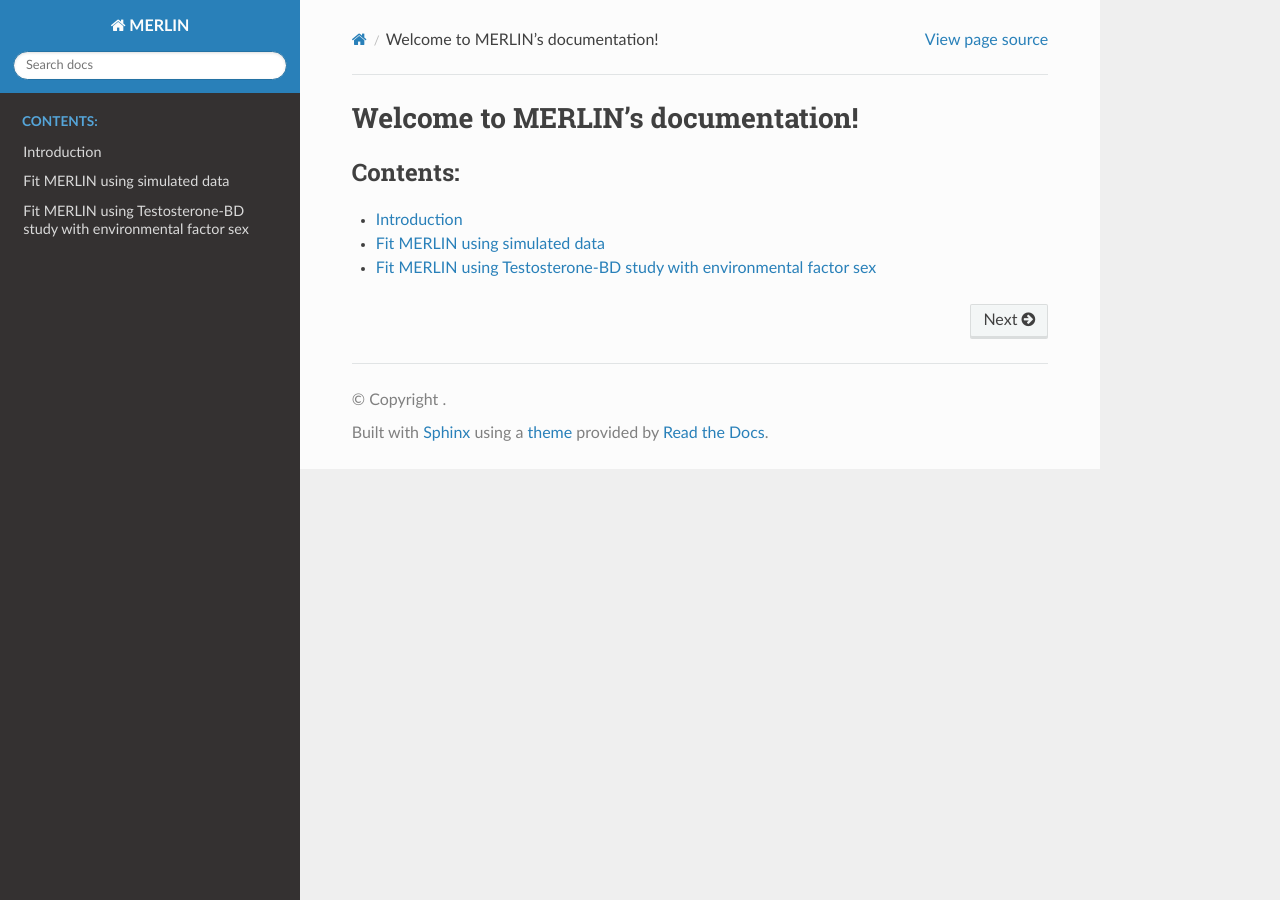
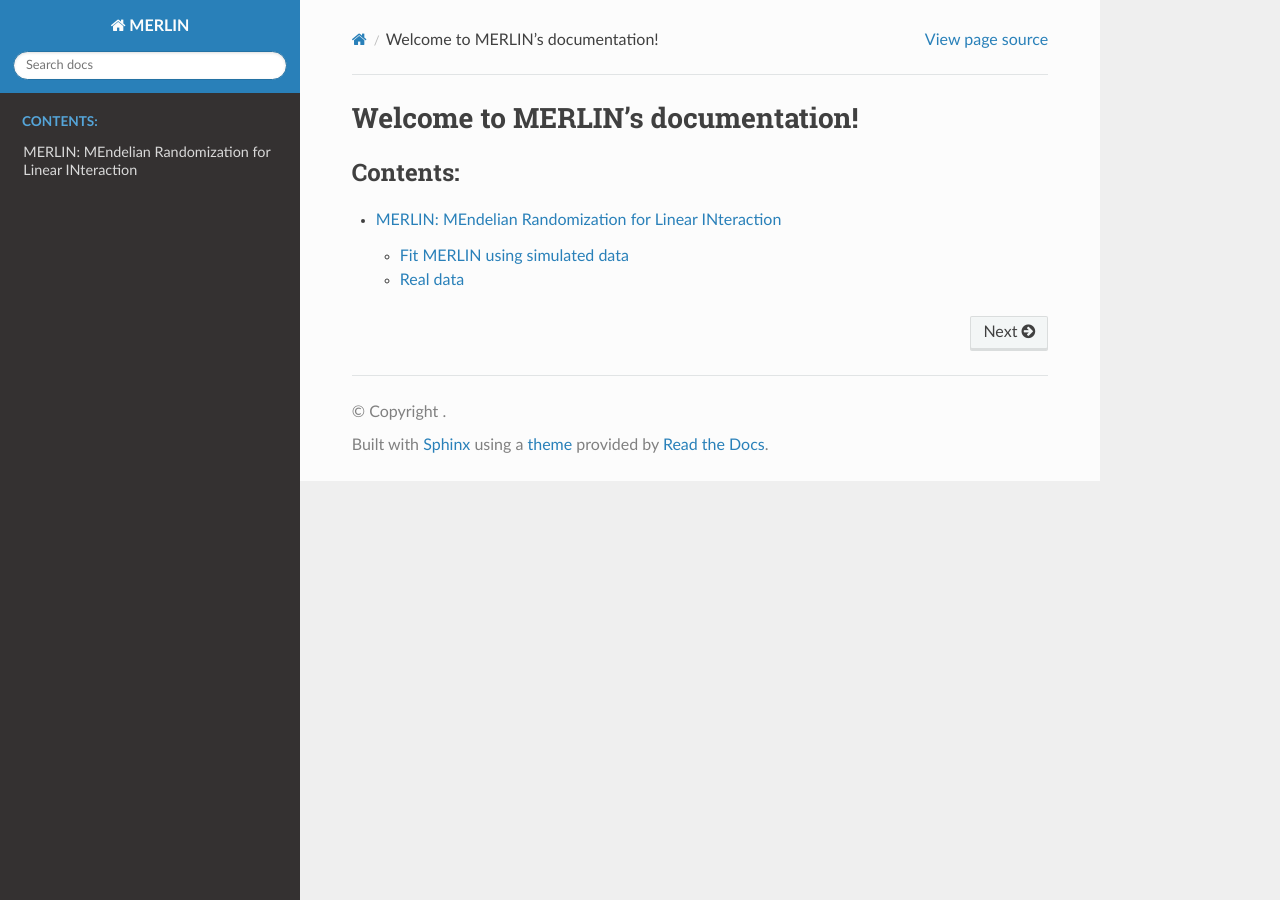
Before and after one commit to shilab-ecnu/MERLIN, a Sphinx documentation site: the page built from docs/source/index.rst, in a window 1280 px wide. Built offline with Sphinx 7.4.7 and the Read the Docs theme 3.1.0, drawn with Linux system fonts in a browser that asks for light colours; some of the changed lines change nothing that is shown.

Commit message:
Update MERLIN.md

````diff
--- a/docs/source/MERLIN.md
+++ b/docs/source/MERLIN.md
@@ -14,21 +14,15 @@
 options(encoding = "UTF-8")
 ```
 
-### Introduction
+# MERLIN: MEndelian Randomization for Linear INteraction
+This vignette provides an introduction to the *MERLIN* package. R package *MERLIN* implements MERLIN for causal heterogeneity using summary statistics.
 
-This vignette provides an introduction to the *MERLIN* package. R package
-*MERLIN* implements MERLIN for causal heterogeneity using summary
-statistics.
-
-Install the development version of *MERLIN* by use of the 'devtools'
-package. Note that *MERLIN* depends on the 'Rcpp' and 'RcppArmadillo'
-package, which also requires appropriate setting of Rtools and Xcode for
-Windows and Mac OS/X, respectively.
+Install the development version of *MERLIN* by use of the 'devtools' package. Note that *MERLIN* depends on the 'Rcpp' and 'RcppArmadillo' packages, which also require appropriate settings of Rtools and Xcode for Windows and Mac OS/X, respectively.
 
 To install this package, run the following command in R.
 
 ```
-library(devtools)
+library(remotes)
 install_github("shilab-ecnu/MERLIN")
 ```
 
@@ -38,9 +32,10 @@
 library(MERLIN)
 ```
 
-### Fit MERLIN using simulated data
+## Fit MERLIN using simulated data
+The repeated code in the paper is all in this hyperlink: <a href="https://github.com/shilab-ecnu/MERLIN/tree/main/simulation">SIMULATION</a>.
 
-We first generate the genotype data and environmental variable:
+We first generate the genotype data and the environmental variable:
 
 ```{r, eval = FALSE}
 library(mvtnorm)
@@ -66,9 +61,7 @@
 E_x <- rnorm(n_exp + n_out)
 ```
 
-Now simulate the genetic effect sizes. The main genetic effects ($\gamma_1$)
-and G×E interaction effects ($\gamma_3$) are generated as correlated multivariate
-normal variables with specified heritabilities.
+Now simulate the genetic effect sizes. The main genetic effects ($\gamma_1$) and G×E interaction effects ($\gamma_3$) are generated as correlated multivariate normal variables with specified heritabilities.
 
 ```{r, eval = FALSE}
 sigma2g1 <- h_g1 / m;
@@ -84,7 +77,7 @@
 gamma_3x <- gamma1_3[, 2]
 ```
 
-Generate the exposure ($X$) and outcome ($Y$) variables With the genetic effects defined.
+Generate the exposure ($X$) and outcome ($Y$) variables with the genetic effects defined.
 
 ```{r, eval = FALSE}
 GE <- G * E_x;
@@ -134,8 +127,7 @@
                             interaction = TRUE, E = out_E)
 ```
 
-We select genetic instruments using a p-value threshold. SNPs in either the GWAS
-or GWIS analysis are included in the union set of instruments.
+We select genetic instruments using a p-value threshold. SNPs in either the GWAS or GWIS analysis are included in the union set of instruments.
 
 ```{r, eval = FALSE}
 p_threshold <- 0.01;
@@ -178,17 +170,14 @@
 pval4 <- res$Beta4.pval
 ```
 
-beta1_hat, se1_hat, pval1 are estimated average causal effect, corresponding standard error and p-value of beta1_hat. beta4_hat, se4_hat, pval4 are estimated heterogeneity causal effect, corresponding standard error and p-value of beta4_hat.
+beta1_hat, se1_hat, and pval1 are the estimated average causal effect, corresponding standard error, and p-value of beta1_hat. beta4_hat, se4_hat, and pval4 are the estimated heterogeneity causal effect, corresponding standard error, and p-value of beta4_hat.
 
+## Real data
+### The Testosterone-BD study with environmental factor sex
 
-### Fit MERLIN using Testosterone-BD study with environmental factor sex
+All the raw data for the real-data analyses in the replicated paper are stored on <a href="https://figshare.com/articles/dataset/Data_for_MERLIN/29910116">MERLIN Dataset on Figshare</a>. Here, we take the dataset “The Testosterone–BD study with the environmental factor sex” as an example.
 
-Furthermore, we give an example to illustrate the implements of MERLIN
-for real data analysis. The following
-datasets ('Testosterone.GWAS.txt.gz', 'Testosterone.GWIS.txt.gz',
-'BD.GWAS.txt.gz', 'BD.GWIS.txt.gz', 'g1000_eur.bed','g1000_eur.fam',
-'g1000_eur.bim', 'all.bed') should be prepared. Download here:
-$\underline{\href{https://figshare.com/articles/dataset/Data_for_MERLIN/29910116}{https://figshare.com/articles/dataset/Data_for_MERLIN/29910116}}$.
+Furthermore, we give an example to illustrate the implementation of MERLIN for real data analysis. The following datasets ('Testosterone.GWAS.txt.gz', 'Testosterone.GWIS.txt.gz', 'BD.GWAS.txt.gz', 'BD.GWIS.txt.gz', 'g1000_eur.bed','g1000_eur.fam', 'g1000_eur.bim', 'all.bed') should be prepared. Download here: <a href="https://figshare.com/articles/dataset/Data_for_MERLIN/29910116">MERLIN Dataset on Figshare</a>
 
 ```{r}
 expgwas <- "Testosterone.GWAS.txt.gz";
@@ -199,12 +188,9 @@
 block_file <- "all.bed";
 ```
 
-'expgwas', 'expgwis', 'outgwas', 'outgwis' are the datasets names for
-exposure GWAS, exposure GWIS, outcome GWAS and outcome GWIS,
-respectively. Here the environment variable is sex.
+'expgwas', 'expgwis', 'outgwas', and 'outgwis' are the dataset names for exposure GWAS, exposure GWIS, outcome GWAS, and outcome GWIS, respectively. Here, the environment variable is sex.
 
-These four datasets must have the following format (note that it must be
-tab delimited): including columns as SNP,CHR,BP,A1,A2,BETA,SE,P.
+These four datasets must have the following format (note that it must be tab-delimited): including columns as SNP, CHR, BP, A1, A2, BETA, SE, and P.
 
 ```{r, echo=FALSE}
 example <- read.table("example.txt", header = TRUE)
@@ -215,37 +201,28 @@
 ```
 
 
-If GWAS and GWIS data cannot be directly obtained, and the environmental factor is
-a binary variable (e.g., sex), one can generate the required GWAS and GWIS inputs
-for MERLIN by converting the sex-stratified summary statistics
-(e.g., Testosterone.male.txt and Testosterone.female.txt) as follows.
+If GWAS and GWIS data cannot be directly obtained, and the environmental factor is a binary variable (e.g., sex), one can generate the required GWAS and GWIS inputs for MERLIN by converting the sex-stratified summary statistics (e.g., Testosterone.male.txt and Testosterone.female.txt) as follows.
 
-The GWAS summary statistics can be generated by meta-analyzing the male and female
-data using inverse-variance weighting, as implemented in METAL
-($\underline{\href{https://github.com/statgen/METAL}{https://github.com/statgen/METAL}}$).
-After installing the software, the analysis
-can be executed via the command line (e.g., in Linux or other shell environments)
-using a configuration file. A sample configuration file 'metal.config.Testosterone.txt'
-is available for download: $\underline{\href{https://figshare.com/articles/dataset/Data_for_MERLIN/29910116}{https://figshare.com/articles/dataset/Data_for_MERLIN/29910116}}$.
+The GWAS summary statistics can be generated by meta-analyzing the male and female data using inverse-variance weighting, as implemented in METAL (<a href="https://github.com/statgen/METAL">https://github.com/statgen/METAL</a>).  After installing the software, the analysis can be executed via the command line (e.g., in Linux or other shell environments) using a configuration file. A sample configuration file 'metal.config.Testosterone.txt' is available for download: <a href="https://figshare.com/articles/dataset/Data_for_MERLIN/29910116">MERLIN Dataset on Figshare</a>.
+
 
 ```
 metal metal.config.Testosterone.txt
 ```
 
-The SNP effects and standard errors for GWIS summary statistics were derived
-based on the following formula, assuming sex coded as Male=1, Female=-1.
-Allele direction must be aligned prior to analyzing sex-stratified data.
+The SNP effects and standard errors for GWIS summary statistics were derived based on the following formula, assuming sex coded as Male=1, Female=-1. Allele direction must be aligned before analyzing sex-stratified data.
 
-$$\hat{b}_{gwis,j}=\frac{1}{2}(\hat{b}_{male,j}-\hat{b}_{female,j})$$
-$$se(\hat{b}_{gwis,j})=\frac{1}{2}\sqrt{(se(\hat{b}_{male,j})^2+se(\hat{b}_{female,j})^2}$$
+```math
+\hat{b}_{gwis,j}=\frac{1}{2}(\hat{b}_{male,j}-{\hat{b}}_{female,j})
+```
 
-'stringname3' is the name of reference panel data. Here we use samples
-from '1000 Genomes Project European panel' which is in plink binary
-format. 'block_file' is used to partition the whole genome into blocks.
+```math
+se(\hat{b}_{gwis,j})=\frac{1}{2}\sqrt{(se(\hat{b}_{male,j})^2+se(\hat{b}_{female,j})^2}
+```
 
-`matchpanel` function is used to match a GWAS/GWIS dataset with the
-reference panel data, alongside initial data quality control. The output
-includes a data frame (`$data`) and the corresponding storage path
+'stringname3' is the name of the reference panel data. Here we use samples from '1000 Genomes Project European panel', which is in plink binary format. 'block_file' is used to partition the whole genome into blocks.
+
+The `matchpanel` function is used to match a GWAS/GWIS dataset with the reference panel data, alongside initial data quality control. The output includes a data frame (`$data`) and the corresponding storage path
 (`$data_dir`).
 
 
@@ -256,19 +233,10 @@
 outgwis.match <- matchpanel(outgwis,stringname3)$data_dir;
 ```
 
-Having given that we have the formatted data, we can use the `ivselect`
-function to screen the instrumental variables (IVs) and estimate the
-correlations among those IVs. `plink_dir` specifies the local path to
-the PLINK executable; if not provided, PLINK will be automatically
-downloaded. `pval_cutoff_gwas` and `pval_cutoff_gwis` define the P-value
-thresholds for the exposure GWAS and GWIS, respectively. `r2_cutoff` and
-`kb_cutoff` are used in LD clumping to specify the $r^2$ threshold and
-the physical distance (in kilobases) between SNPs. `maf_cutoff` sets the
-threshold for minor allele frequency. `lam` denotes the shrinkage
-parameter used in the regularization of the LD matrix. `CoreNum`
-indicates the number of CPU cores to be used for parallel computation.
-`intersect_mode` controls whether to merge GWAS and GWIS IVs using intersection
-(default: union).
+Having given that we have the formatted data, we can use the `ivselect` function to screen the instrumental variables (IVs) and estimate the correlations among those IVs. `plink_dir` specifies the local path to
+the PLINK executable; if not provided, PLINK will be automatically downloaded. `pval_cutoff_gwas` and `pval_cutoff_gwis` define the P-value thresholds for the exposure GWAS and GWIS, respectively. `r2_cutoff` and
+`kb_cutoff` are used in LD clumping to specify the $r^2$ threshold and the physical distance (in kilobases) between SNPs. `maf_cutoff` sets the threshold for minor allele frequency. `lam` denotes the shrinkage
+parameter used in the regularization of the LD matrix. `CoreNum` indicates the number of CPU cores to be used for parallel computation. `intersect_mode` controls whether to merge GWAS and GWIS IVs using intersection (default: union).
 
 ```{r, eval = FALSE}
 plink_dir <- NULL;
@@ -307,12 +275,7 @@
 rho1 <- 0; rho2 <- 0;
 ```
 
-For overlap samples, Since $\rho_1$ and $\rho_2$ are estimated using summary
-statistics among independent variants, we select independent SNPs using
-the clumping algorithm ($r^2$ threshold denoted by `ld_r2_thresh`).
-`pth` is the critical value adapted to the truncated normal distribution
-in the estimation procedure. `lambda` is the shrinkage turning parameter
-for LD estimator.
+For overlap samples, Since $\rho_1$ and $\rho_2$ are estimated using summary statistics among independent variants, we select independent SNPs using the clumping algorithm ($r^2$ threshold denoted by `ld_r2_thresh`). `pth` is the critical value adapted to the truncated normal distribution in the estimation procedure. `lambda` is the shrinkage turning parameter for LD estimator.
 
 ```
 ld_r2_thresh <- 0.001;
@@ -332,7 +295,7 @@
 str(res)
 ```
 
-Check the convergence of Gibbs sampler using `traceplot`.
+Check the convergence of the Gibbs sampler using `traceplot`.
 
 ```{r, eval = FALSE}
 traceplot(res$Beta1res);
````
